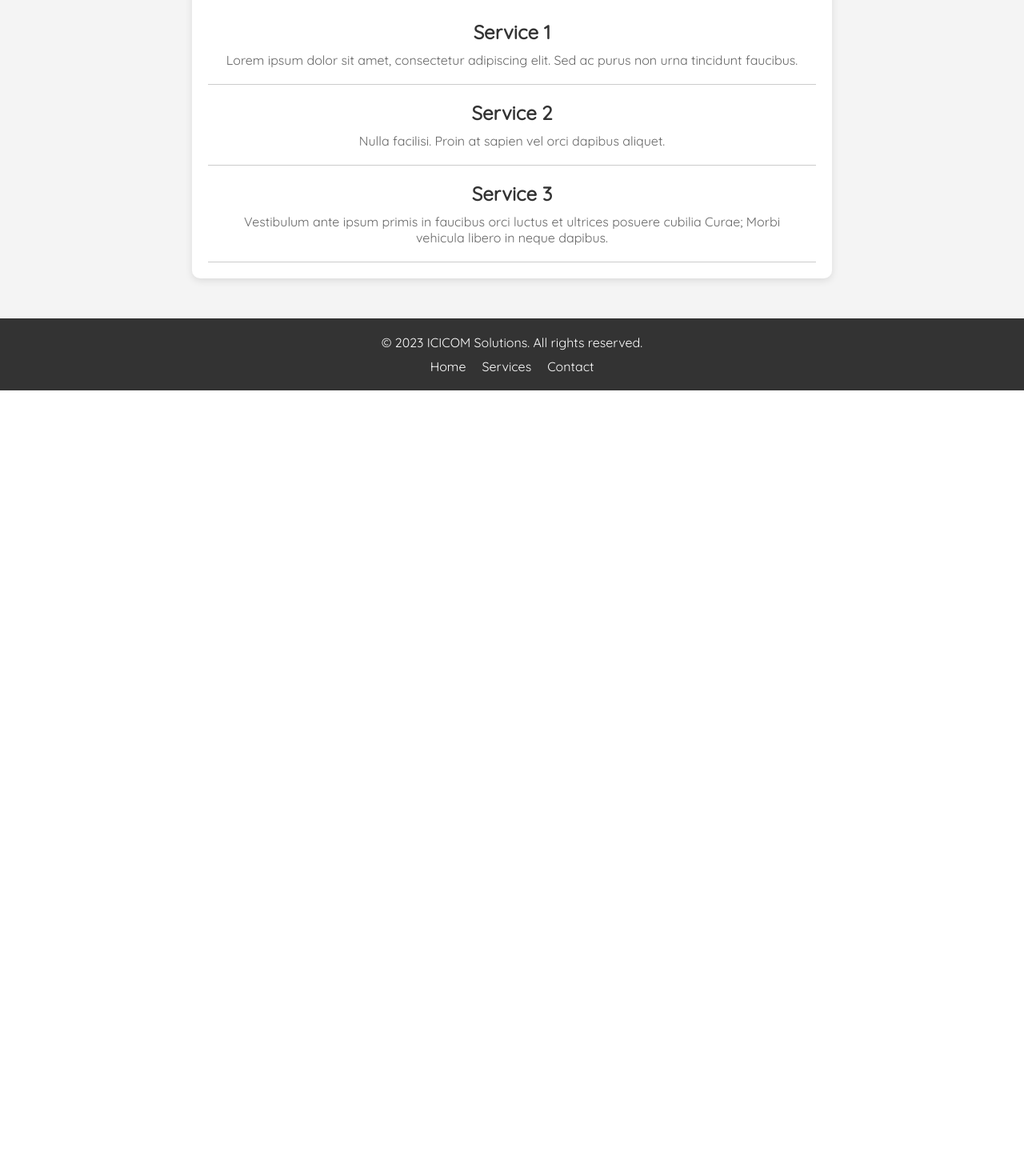
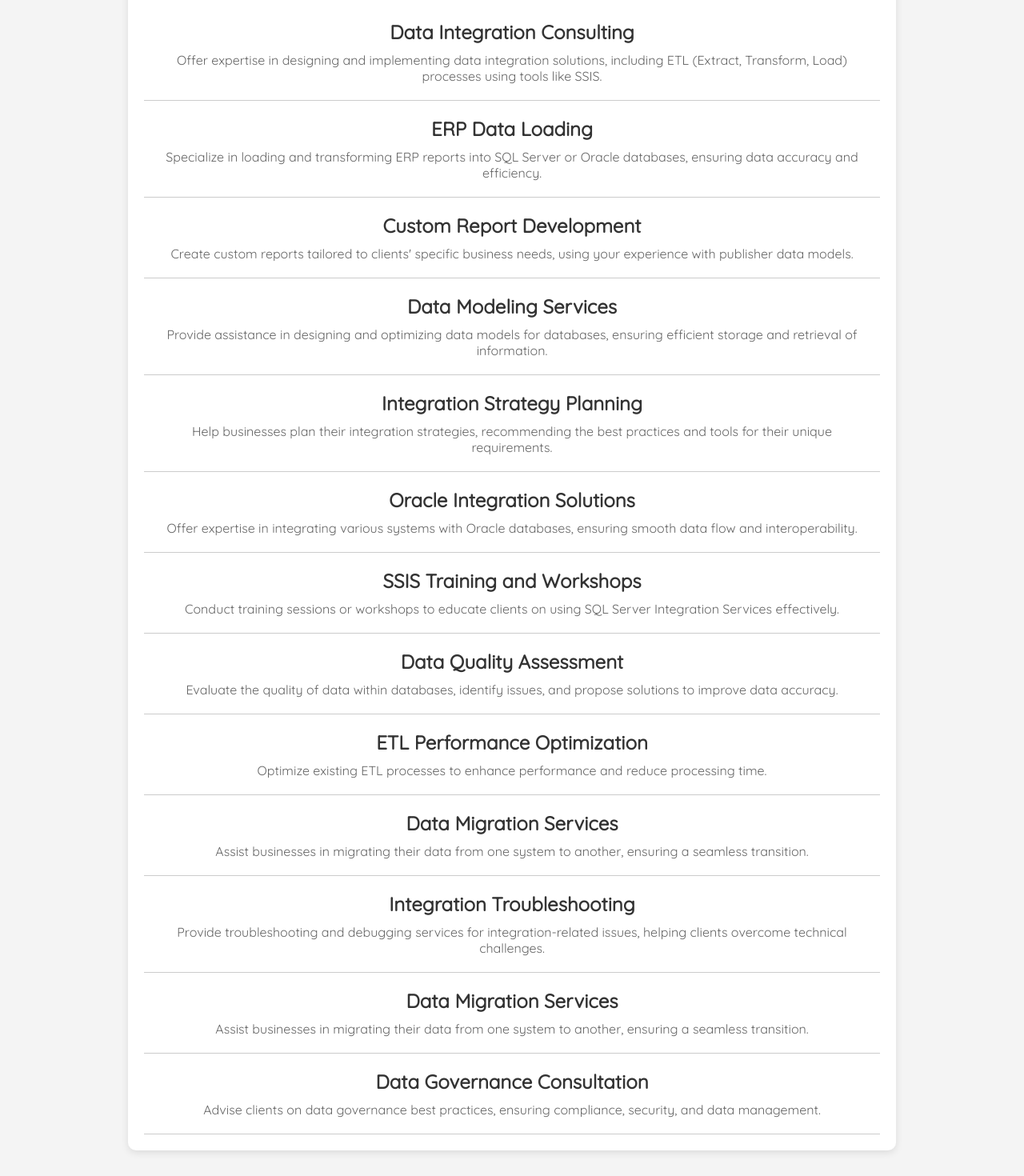
Before and after one commit to bla118/aCompany, a React (Create React App) app: page /Services in a window 1280 px wide. Shown: the part 200-1670 px from the top of the page at 80% size. Before the commit the page ends 800 px from the top, so only its background shows below. Built offline with nearby package versions, Linux system fonts and the light colour scheme; a web font is replaced by a local one.

Commit message:
services and style changes

```diff
--- a/package.json
+++ b/package.json
@@ -40,5 +40,8 @@
       "last 1 firefox version",
       "last 1 safari version"
     ]
+  },
+  "devDependencies": {
+    "@babel/plugin-proposal-private-property-in-object": "^7.21.11"
   }
 }
--- a/public/index.html
+++ b/public/index.html
@@ -2,7 +2,7 @@
 <html lang="en">
   <head>
     <meta charset="utf-8" />
-    <link rel="icon" href="%PUBLIC_URL%/favicon.ico" />
+    <link rel="icon" href="%PUBLIC_URL%/IS_logo.png" />
     <meta name="viewport" content="width=device-width, initial-scale=1" />
     <meta name="theme-color" content="#000000" />
     <meta
@@ -28,7 +28,7 @@
       Learn how to configure a non-root public URL by running `npm run build`.
     -->
     <script src="https://kit.fontawesome.com/193a888e0e.js" crossorigin="anonymous"></script>
-    <title>React App</title>
+    <title>ICICOM Solutions</title>
   </head>
   <body>
     <noscript>You need to enable JavaScript to run this app.</noscript>
--- a/src/components/Contact.css
+++ b/src/components/Contact.css
@@ -1,12 +1,11 @@
 .contact {
     background-color: #f4f4f4;
-    padding: 50px 0;
+    padding: 50px;
     text-align: center;
-    min-height: 100%;
   }
 
   .contact-container {
-    max-width: 800px;
+    max-width: 75vw;
     margin: 0 auto;
     padding: 20px;
     background-color: #fff;
--- a/src/components/Contact.js
+++ b/src/components/Contact.js
@@ -59,6 +59,7 @@ const Contact = () => {
     <div className='contact'>
       <section className='contact-container'>
         <h2>Contact Us</h2>
+        <p>Our contact form is an easy and convenient way for you to get in touch with us. Simply fill out the form with your name, email address, and message, and we will respond to you as soon as possible. Whether you have a question, comment, or concern, our contact form is the quickest way to reach us.</p>
         <form ref={form} className='contact-form' onSubmit={sendEmail}>
           <input
             type='text'
--- a/src/components/Home.css
+++ b/src/components/Home.css
@@ -59,6 +59,10 @@
 .benefits-container {
   max-width: 75vw;
   margin: 40px auto;
+}
+
+.benefits-container h3 {
+  padding-bottom: 10px;
 }
 
 .benefits h3 {
--- a/src/components/Navbar.css
+++ b/src/components/Navbar.css
@@ -1,3 +1,7 @@
+/*
+Navbar customized from Brian Design
+https://github.com/briancodex/react-website-v1/tree/master
+ */
 .navbar {
     background: linear-gradient(90deg, rgb(228, 231, 228) 0%, rgb(26, 23, 23) 100%);
     height: 80px;
--- a/src/components/Services.css
+++ b/src/components/Services.css
@@ -5,7 +5,7 @@
   }
 
   .services-container {
-    max-width: 800px;
+    max-width: 75vw;
     margin: 0 auto;
     padding: 20px;
     background-color: #fff;
--- a/src/components/Services.js
+++ b/src/components/Services.js
@@ -7,16 +7,56 @@ const Services = () => {
       <section className='services-container'>
         <h2>Our Services</h2>
         <div className='service'>
-          <h3>Service 1</h3>
-          <p>Lorem ipsum dolor sit amet, consectetur adipiscing elit. Sed ac purus non urna tincidunt faucibus.</p>
+          <h3>Data Integration Consulting</h3>
+          <p>Offer expertise in designing and implementing data integration solutions, including ETL (Extract, Transform, Load) processes using tools like SSIS.</p>
         </div>
         <div className='service'>
-          <h3>Service 2</h3>
-          <p>Nulla facilisi. Proin at sapien vel orci dapibus aliquet.</p>
+          <h3>ERP Data Loading</h3>
+          <p>Specialize in loading and transforming ERP reports into SQL Server or Oracle databases, ensuring data accuracy and efficiency.</p>
         </div>
         <div className='service'>
-          <h3>Service 3</h3>
-          <p>Vestibulum ante ipsum primis in faucibus orci luctus et ultrices posuere cubilia Curae; Morbi vehicula libero in neque dapibus.</p>
+          <h3>Custom Report Development</h3>
+          <p>Create custom reports tailored to clients' specific business needs, using your experience with publisher data models.</p>
+        </div>
+        <div className='service'>
+          <h3>Data Modeling Services</h3>
+          <p>Provide assistance in designing and optimizing data models for databases, ensuring efficient storage and retrieval of information.</p>
+        </div>
+        <div className='service'>
+          <h3>Integration Strategy Planning</h3>
+          <p>Help businesses plan their integration strategies, recommending the best practices and tools for their unique requirements.</p>
+        </div>
+        <div className='service'>
+          <h3>Oracle Integration Solutions</h3>
+          <p>Offer expertise in integrating various systems with Oracle databases, ensuring smooth data flow and interoperability.</p>
+        </div>
+        <div className='service'>
+          <h3>SSIS Training and Workshops</h3>
+          <p>Conduct training sessions or workshops to educate clients on using SQL Server Integration Services effectively.</p>
+        </div>
+        <div className='service'>
+          <h3>Data Quality Assessment</h3>
+          <p>Evaluate the quality of data within databases, identify issues, and propose solutions to improve data accuracy.</p>
+        </div>
+        <div className='service'>
+          <h3>ETL Performance Optimization</h3>
+          <p>Optimize existing ETL processes to enhance performance and reduce processing time.</p>
+        </div>
+        <div className='service'>
+          <h3>Data Migration Services</h3>
+          <p> Assist businesses in migrating their data from one system to another, ensuring a seamless transition.</p>
+        </div>
+        <div className='service'>
+          <h3>Integration Troubleshooting</h3>
+          <p> Provide troubleshooting and debugging services for integration-related issues, helping clients overcome technical challenges.</p>
+        </div>
+        <div className='service'>
+          <h3>Data Migration Services</h3>
+          <p> Assist businesses in migrating their data from one system to another, ensuring a seamless transition.</p>
+        </div>
+        <div className='service'>
+          <h3>Data Governance Consultation</h3>
+          <p>  Advise clients on data governance best practices, ensuring compliance, security, and data management.</p>
         </div>
       </section>
     </div>
```
Also changed, not shown: 1 other file (tests, documents, lock files or other folders).
